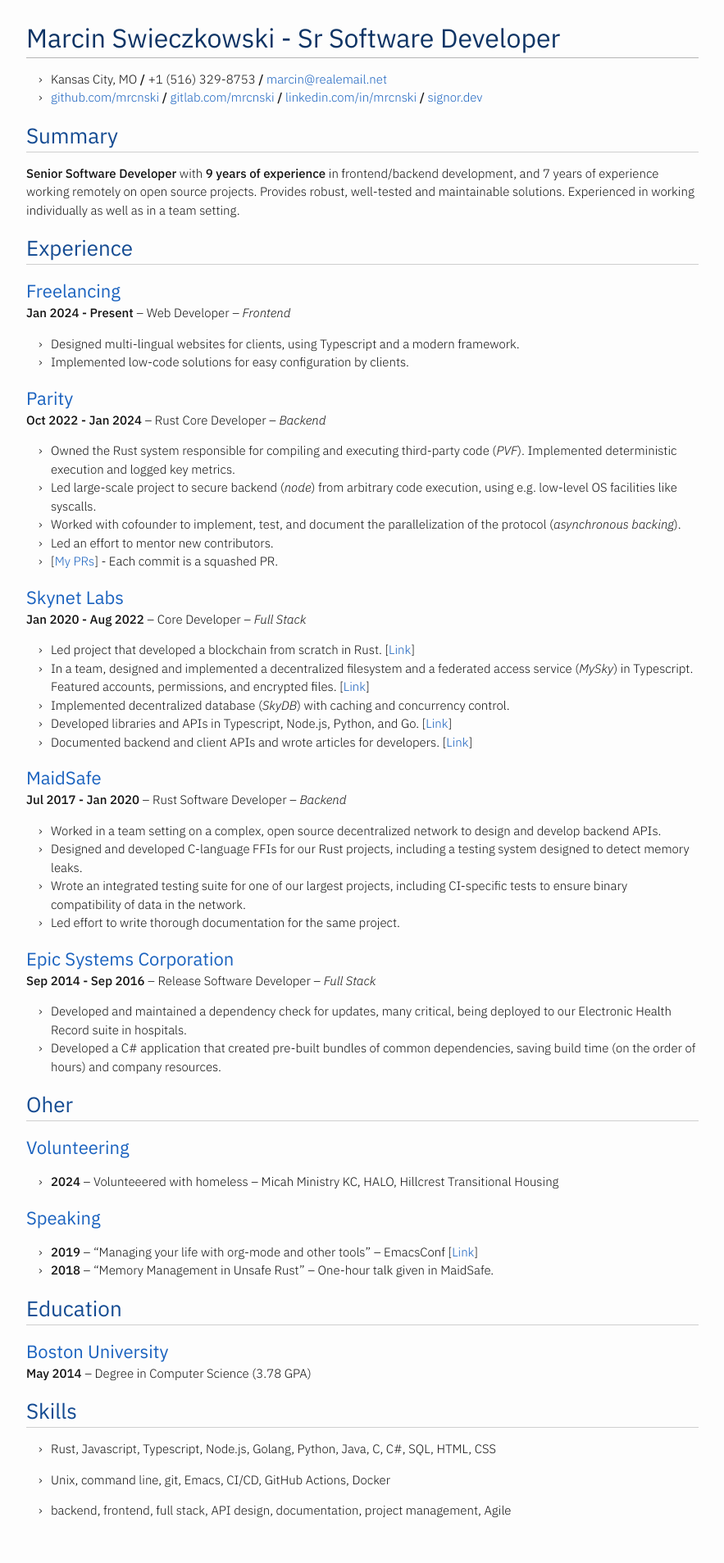
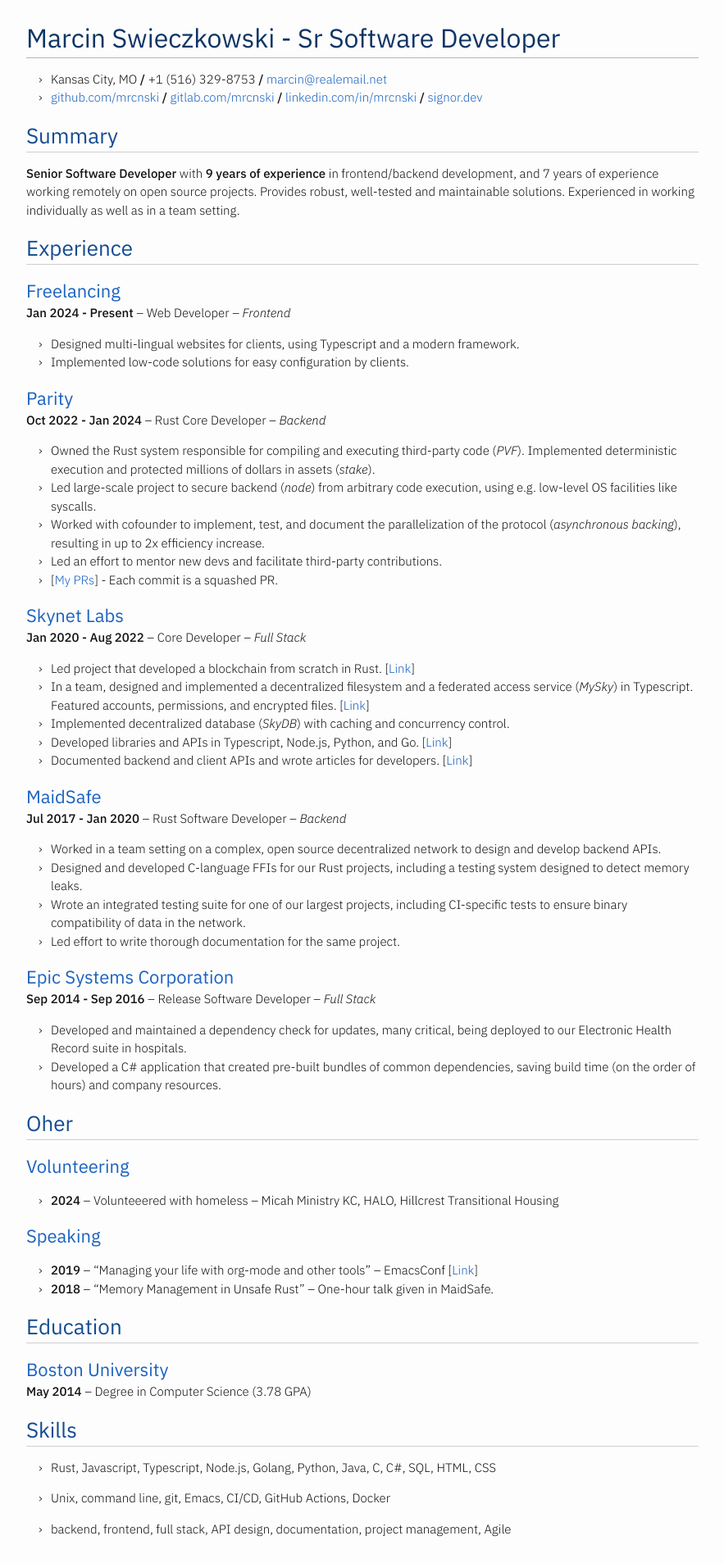
Before and after one commit to mrcnski/signor.dev, a Jekyll site: the page built from resume.md, in a window 1280 px wide. Shown: the whole page at 82% size, without its empty margins (198-1081 px from the left). Built offline with Jekyll 4.4.1, drawn with Linux system fonts in a browser that asks for light colours; before the commit the page ends 1885 px from its top, so only the background shows below that.

Commit message:
Update resume

```diff
--- a/resume.md
+++ b/resume.md
@@ -33,11 +33,13 @@ last-updated: "Jan 2025"
 **Oct 2022 - Jan 2024** -- Rust Core Developer -- *Backend*
 
 - Owned the Rust system responsible for compiling and executing third-party code
-  (*PVF*). Implemented deterministic execution and logged key metrics.
+  (*PVF*). Implemented deterministic execution and protected millions of dollars
+  in assets (*stake*).
 - Led large-scale project to secure backend (*node*) from arbitrary code execution, using e.g. low-level OS facilities like syscalls.
 - Worked with cofounder to implement, test, and document the parallelization of
-  the protocol (*asynchronous backing*).
-- Led an effort to mentor new contributors.
+  the protocol (*asynchronous backing*), resulting in up to 2x efficiency
+  increase.
+- Led an effort to mentor new devs and facilitate third-party contributions.
 - [[My PRs](https://github.com/paritytech/polkadot-sdk/commits?author=mrcnski)] - Each commit is a squashed PR.
 
 ### Skynet Labs
```
